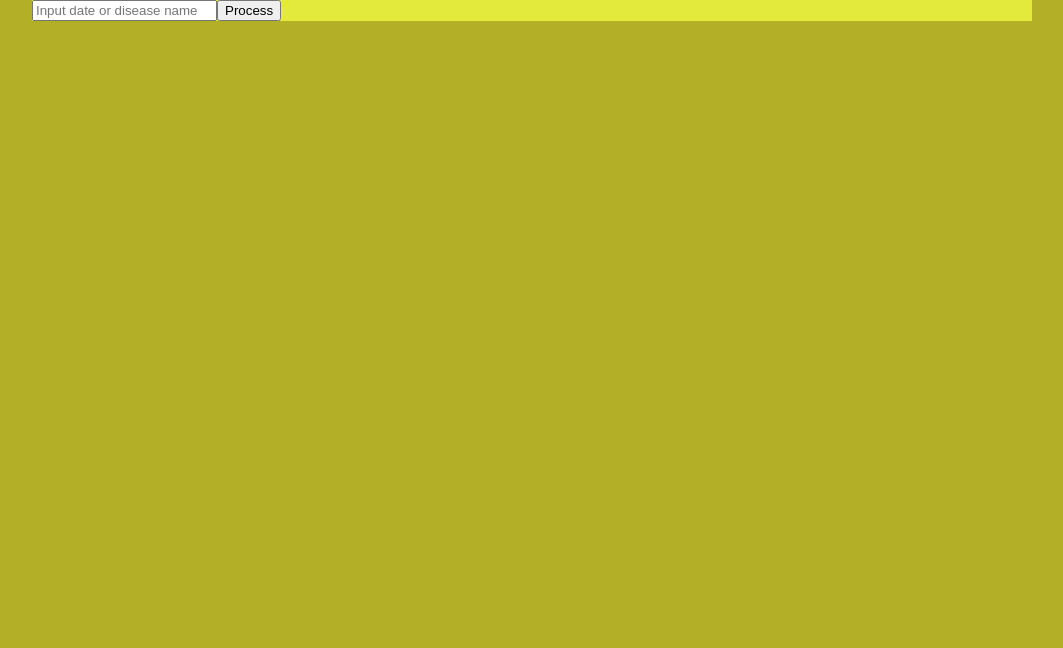
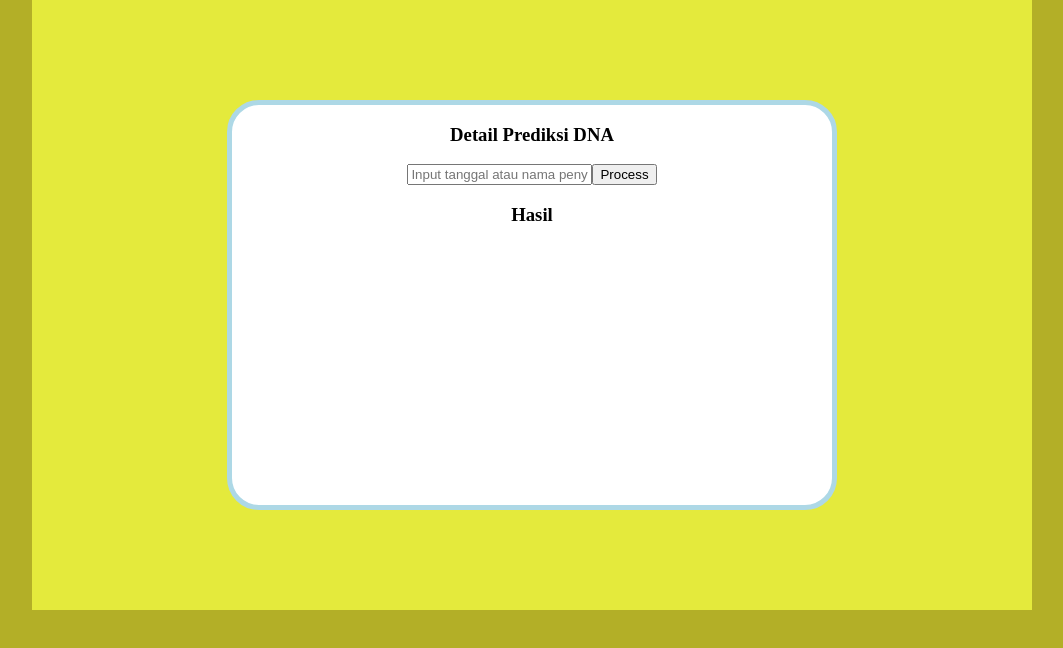
Before and after one commit to TubesForLyfe/Tubes3_13520064, a React (Create React App) app in the folder src/frontend/: page /detail-prediction in a window 1280 px wide. Shown: the top 648 px of the page, without its empty margins (108-1171 px from the left). Built offline with nearby package versions, Linux system fonts and the light colour scheme.

Commit message:
Modified DetailPrediction

```diff
--- a/src/frontend/src/pages/DetailPrediction.js
+++ b/src/frontend/src/pages/DetailPrediction.js
@@ -16,13 +16,15 @@ const DetailPrediction = () => {
   }
 
   return (
-    <div>
-      <input type='text' placeholder='Input date or disease name'
+    <div id='tesDNA'>
+      <h3> Detail Prediksi DNA </h3>
+      <input type='text' placeholder='Input tanggal atau nama penyakit'
         onChange={(e) => {
           setInput(e.target.value)
         }}
       />
       <button onClick={getDetailPrediction}>Process</button>
+      <h3>Hasil</h3>
       <div>
         {predictionList.map((val, key) => {
           return (
```
